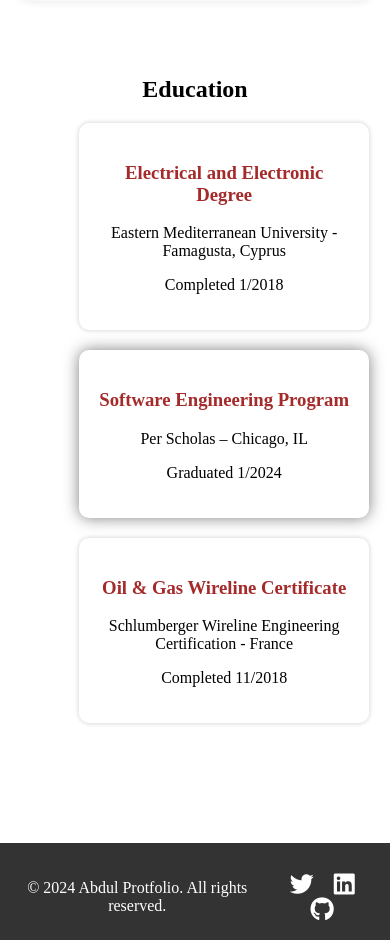
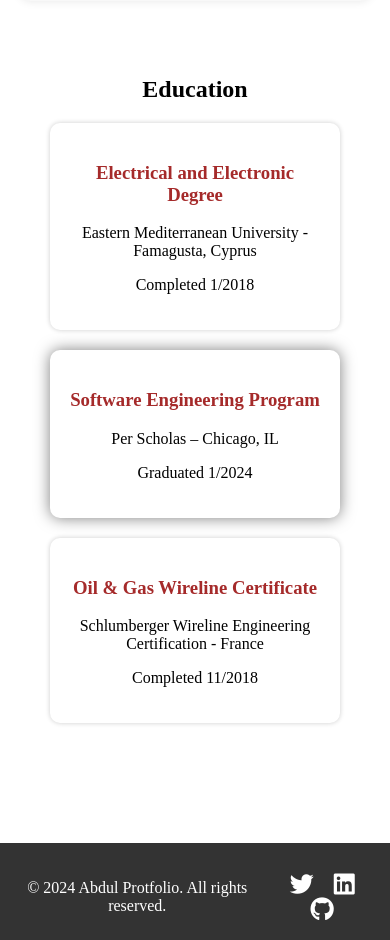
Before and after one commit to abdulalkout/protfolio, a React (Create React App) app: page / in a window 390 px wide. Shown: the part 2600-3540 px from the top of the page. Built offline with nearby package versions, Linux system fonts and the light colour scheme.

Commit message:
Style fix for education part

```diff
--- a/src/components/Section3/Section3.css
+++ b/src/components/Section3/Section3.css
@@ -39,7 +39,8 @@
 
   .education-cards {
     flex-direction: column;
-    margin-left: 17%;
+    /* margin-left: 17%; */
+    align-items: center;
   }
 
   .education-card {
```
